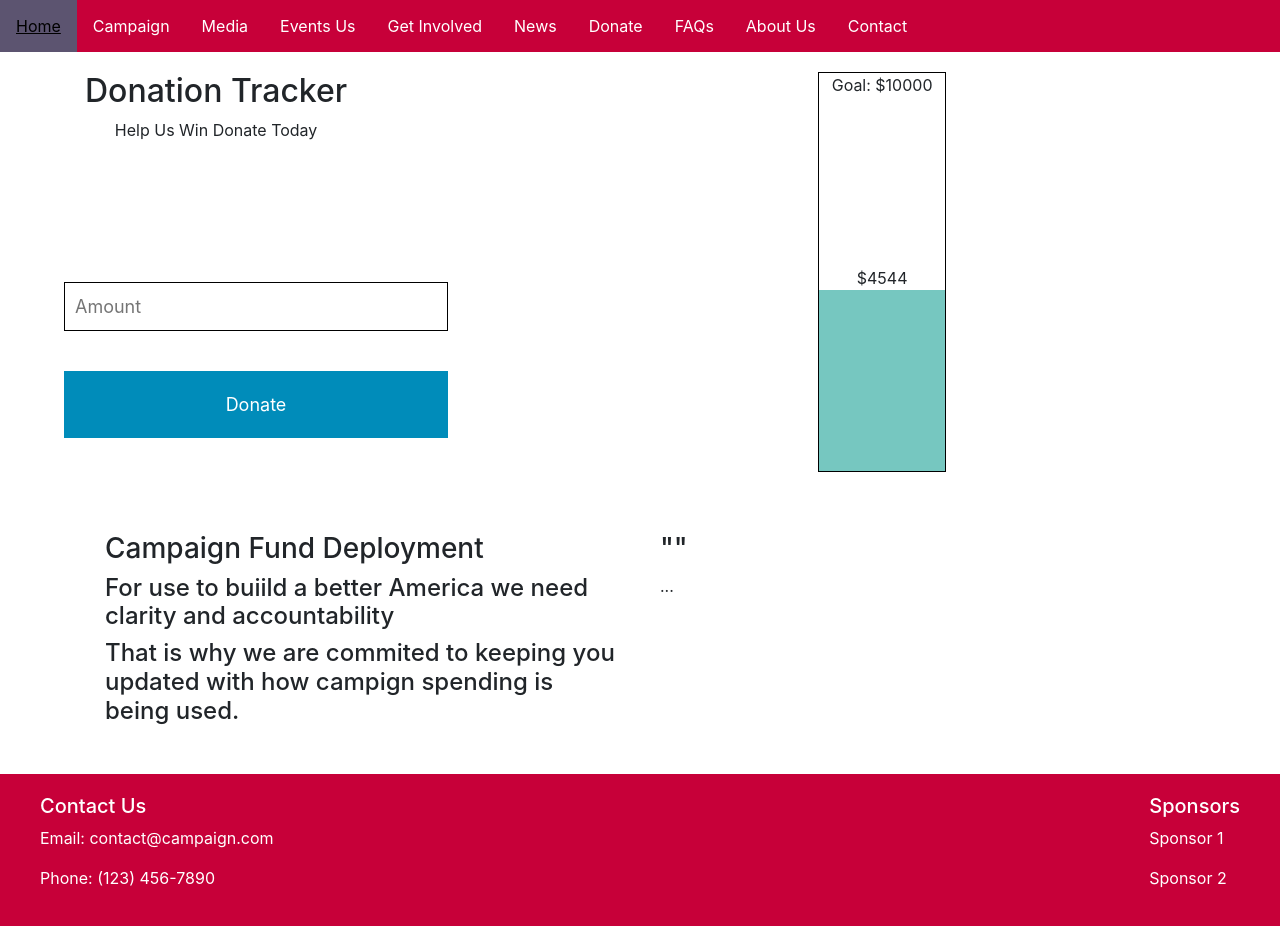
After one commit to Masonwilcox/American-Campaign, a Flask app: page /donate in a window 1280 px wide. The commit adds this page. Run offline with Flask 3, Linux system fonts and the light colour scheme; data comes from the database, SQL or seed files in the repository; both versions use the stored data as it was after the commit; some libraries are stand-ins or nearby versions.

Commit message:
WebMoveFinished

```diff
--- a/app.py
+++ b/app.py
@@ -1,5 +1,6 @@
 import requests
-from flask import Flask, render_template
+from flask import Flask, render_template, request, jsonify
+import sqlite3
 
 
 app = Flask(__name__)
@@ -8,16 +9,64 @@ app = Flask(__name__)
 def home():
     return render_template('home.html')
 
+# Campaign Page
 @app.route('/campaign')
 def campaign():
     return render_template('campaign.html')
 
+# Get Involved
+@app.route('/get_involved')
+def get_involved():
+    return render_template('get_involved.html')
 
+
+#Fundraising Data Collection
+def get_fundraising_total():
+    with sqlite3.connect('fundraising.db') as conn:
+        cursor = conn.cursor()
+        cursor.execute("SELECT total, goal FROM fundraising WHERE id = 1")
+        result = cursor.fetchone()
+        print(result)  # Debugging line
+        return result
+
+
+@app.route('/donate')
+def donate():
+    total, goal = get_fundraising_total()
+    return render_template('donate.html', total=total, goal=goal)
+
+@app.route('/donation_data')
+def donation_data():
+    total, goal = get_fundraising_total()
+    return jsonify(total=total, goal=goal)
+
+
+@app.route('/process_donation', methods=['POST'])
+def process_donation():
+    try:
+        # Convert the amount to a float to ensure it's a valid number
+        amount = float(request.form['amount'])
+    except ValueError:
+        # If conversion fails, return an error message
+        return jsonify(success=False, message="Invalid donation amount!")
+
+    # Update the fundraising total in the database
+    with sqlite3.connect('fundraising.db') as conn:
+        cursor = conn.cursor()
+        cursor.execute("UPDATE fundraising SET total = total + ? WHERE id = 1", (amount,))
+        conn.commit()
+
+    return jsonify(success=True, message="Thank you for your donation!")
+
+
+
+#News API Fetch
 def fetch_guardian_articles(query):
     api_url = 'https://content.guardianapis.com/search'
     params = {
         'q': query,
-        'api-key': '4c8e9553-8344-46c8-ba87-25cd5b9a01c9'
+        'api-key': '4c8e9553-8344-46c8-ba87-25cd5b9a01c9',
+        'show-fields': 'thumbnail'  # Request the thumbnail field
     }
     response = requests.get(api_url, params=params)
     if response.status_code == 200:
@@ -30,7 +79,9 @@ def fetch_nyt_articles(query):
     api_url = 'https://api.nytimes.com/svc/search/v2/articlesearch.json'
     params = {
         'q': query,
-        'api-key': 'dPxCEUUaz5HjZ1qGk2K7erpiog7JzRBw'
+        'api-key': 'dPxCEUUaz5HjZ1qGk2K7erpiog7JzRBw',
+        'fl': 'headline,web_url,pub_date,section_name,multimedia,thumbnail,'
+
     }
     response = requests.get(api_url, params=params)
     if response.status_code == 200:
@@ -48,5 +99,28 @@ def news():
     articles = guardian_articles + nyt_articles
     return render_template('news.html', articles=articles)
 
+
+#Media Page
+@app.route('/media')
+def media():
+    return render_template('media.html')
+
+
+@app.route('/events')
+def events():
+    return render_template('events.html')
+
+@app.route('/faqs')
+def faqs():
+    return render_template('faqs.html')
+
+@app.route('/about')
+def about():
+    return render_template('about.html')
+
+@app.route('/contact')
+def contact():
+    return render_template('contact.html')
+
 if __name__ == '__main__':
     app.run(debug=True)
--- a/static/css/style.css
+++ b/static/css/style.css
@@ -68,7 +68,7 @@ header, main {
 }
 
 header {
-    background-color: var(--CampaignRed);
+    background-color: var(--purple);
     color: white;
 }
 
@@ -127,3 +127,68 @@ footer {
     border: 1px solid #ccc;
     border-radius: 4px;
 }
+
+/* Container for the donation tracker */
+.donation-tracker {
+    left: 10%;
+    width: 10vw;  /* Set a fixed width for the donation tracker */
+    height: 50vh;  /* Set a fixed height for the donation tracker */
+    position: relative;  /* Set position to relative to allow absolute positioning of child elements */
+    border: 1px solid #000;  /* Add a border around the donation tracker */
+    margin: 0 auto;  /* Center the donation tracker horizontally */
+}
+
+/* Style for the goal amount text */
+.goal-amount {
+    position: absolute;  /* Position the goal amount text absolutely within the donation tracker */
+    top: 0;  /* Position at the top of the donation tracker */
+    width: 100%;  /* Set the width to 100% to center the text */
+    text-align: center;  /* Center the text */
+}
+
+/* Style for the current amount text */
+.current-amount {
+    position: absolute;  /* Position the current amount text absolutely within the donation tracker */
+    width: 100%;  /* Set the width to 100% to center the text */
+    text-align: center;  /* Center the text */
+}
+
+/* Style for the fill bar */
+.fill-bar {
+    position: absolute;  /* Position the fill bar absolutely within the donation tracker */
+    bottom: 0;  /* Position the fill bar at the bottom of the donation tracker */
+    width: 100%;  /* Set the width to 100% to fill the width of the donation tracker */
+    background-color: #76c7c0;  /* Update the background color of the fill bar */
+}
+
+/* Adjusted Container for the donation input and button */
+.donation-input-container {
+    position: absolute;  /* Fix the donation input container to the page */
+    left: 5%;  /* Position it towards the left side of the screen */
+    top: 45%;  /* Position it at the vertical center of the page */
+    transform: translateY(-50%);  /* Center it vertically */
+    width: 30vw;  /* Set a width for the container */
+}
+
+/* Adjusted style for the donation input field */
+.donation-input-container .donation-input{
+    width: 100%;  /* Set a width of 100% to fill the container */
+    padding: 10px;  /* Increase padding inside the donation input field */
+    margin-bottom: 40px;  /* Add some margin below the donation input field */
+    font-size: 18px;  /* Increase the font size of the donation input field */
+    border: 1px solid #000;  /* Add a border around the donation input field */
+    box-sizing: border-box;  /* Ensure padding and border are included in the element's total width and height */
+}
+
+/* Adjusted style for the donate button */
+.donation-input-container .donate-button {
+    width: 100%;  /* Set a width of 100% to fill the container */
+    padding: 20px;  /* Increase padding around the donate button */
+    font-size: 18px;  /* Increase the font size of the donate button */
+    border: none;  /* Remove the border from the donate button */
+    background-color: #008CBA;  /* Set the background color of the donate button */
+    color: #fff;  /* Set the text color of the donate button */
+    cursor: pointer;  /* Set the cursor to pointer when hovering over the donate button */
+    text-align: center;  /* Center the text on the donate button */
+    box-sizing: border-box;  /* Ensure padding and border are included in the element's total width and height */
+}
--- a/templates/base_generic.html
+++ b/templates/base_generic.html
@@ -15,14 +15,14 @@
     <nav>
         <a href="{{ url_for('home') }}">Home</a>
         <a href="{{ url_for('campaign') }}">Campaign</a>
-        <a href="#Meida">Media</a>
-        <a href="#Events">Events Us</a>
-        <a href="#Get Involved">Get Involved</a>
+        <a href="{{ url_for('media') }}">Media</a>
+        <a href="{{ url_for('events') }}">Events Us</a>
+        <a href="{{ url_for('get_involved') }}">Get Involved</a>
         <a href="{{ url_for('news') }}">News</a>
-        <a href="#Donate">Donate</a>
-        <a href="#FAQs">FAQs</a>
-        <a href="#about">About Us</a>
-        <a href="#contact">Contact</a>
+        <a href="{{ url_for('donate') }}">Donate</a>
+        <a href="{{ url_for('faqs') }}">FAQs</a>
+        <a href="{{ url_for('about') }}">About Us</a>
+        <a href="{{ url_for('contact') }}">Contact</a>
     </nav>
     {% block content %}{% endblock %}
     <footer>
--- /dev/null
+++ b/templates/donate.html
@@ -0,0 +1,91 @@
+
+<!-- templates/donate.html -->
+
+{% extends "base_generic.html" %}
+
+{% block content %}
+
+    <div class="container">
+        <div class="text-center">
+            <h2>Donation Tracker</h2>
+            <p>Help Us Win Donate Today</p>
+        </div>
+
+        <div class="donation-input-container">
+            <input type="number" class="donation-input" id="donation-input" placeholder="Amount">
+            <button class="donate-button" onclick="donate()">Donate</button>
+        </div>
+        <div class="donation-tracker">
+            <div class="goal-amount text-center" id="goal-amount">
+                Goal: $0
+            </div>
+            <div class="current-amount" id="current-amount">
+                $0
+            </div>
+            <div class="fill-bar" id="fill-bar"></div>
+        </div>
+    </div>
+
+    <main class="container">
+        <div class="left">
+            <h3>Campaign Fund Deployment</h3>
+            <h4>For use to buiild a better America we need clarity and accountability</h4>
+            <h4>That is why we are commited to keeping you updated with how campign spending is being used.</h4>
+        </div>
+        <div class="right">
+            <h3>""</h3>
+            <p>
+              ...
+            </p>
+        </div>
+    </main>
+
+
+    <script type="text/javascript">
+        // Function to update the donation tracker styles and text content
+        function updateDonationTracker(total, goal) {
+            document.getElementById('goal-amount').textContent = 'Goal: $' + goal;
+            document.getElementById('current-amount').textContent = '$' + total;
+            let percentage = (total / goal) * 100;
+            document.getElementById('current-amount').style.bottom = percentage + '%';
+            document.getElementById('fill-bar').style.height = percentage + '%';
+        }
+
+        // Fetch the current donation total and goal from the server when the page loads
+        async function fetchDonationData() {
+            let response = await fetch('/donation_data');
+            if (response.ok) {
+                let data = await response.json();
+                updateDonationTracker(data.total, data.goal);
+            } else {
+                console.error('Failed to fetch donation data:', response.statusText);
+            }
+        }
+
+        // Call fetchDonationData when the page loads
+        window.onload = fetchDonationData;
+
+        // Function to handle donations
+        async function donate() {
+        let amount = document.getElementById('donation-input').value;
+            if (amount) {
+                let response = await fetch('/process_donation', {
+                    method: 'POST',
+                    headers: {
+                        'Content-Type': 'application/x-www-form-urlencoded'
+                    },
+                    body: 'amount=' + encodeURIComponent(amount)
+                });
+                let result = await response.json();
+                if (result.success) {
+                    alert(result.message);
+                    // Fetch the updated donation data and update the donation tracker
+                    fetchDonationData();
+                } else {
+                    alert(result.message);
+                    alert('Please enter a donation amount.');
+                }
+            }
+        }
+    </script>
+{% endblock %}
--- a/templates/news.html
+++ b/templates/news.html
@@ -30,7 +30,10 @@
                             </div>
                         {% endif %}
                         {% if image_url %}
-                            <img src="{{ image_url }}" class="card-img-top" alt="Article Image">
+                        <img src="{{ image_url }}" class="card-img-top" alt="Article Image">
+                        {% else %}
+                        <!-- Display a default image if the article doesn't have an image -->
+                        <img src="{{ url_for('static', filename='default-image.jpg') }}" class="card-img-top" alt="Default Image">
                         {% endif %}
                     </div>
                 </div>
```
Also changed, not shown: setup_db.py (added, +26 -0 lines), static/css/final_donation_tracker.css (added, +53 -0 lines), templates/events.html (added, +8 -0 lines), templates/get_involved.html (added, +29 -0 lines), templates/home.html (+3 -5 lines), templates/media.html (added, +8 -0 lines), fundraising.db (added), templates/about.html (added), templates/contact.html (added), templates/faqs.html (added), 1 other file.
